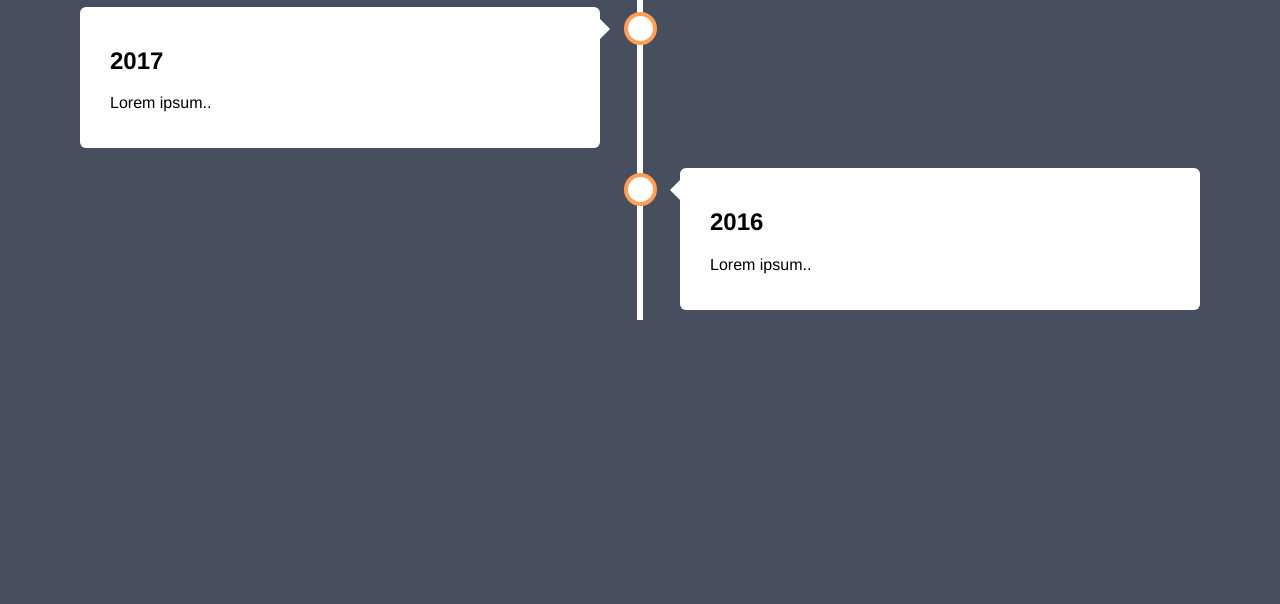
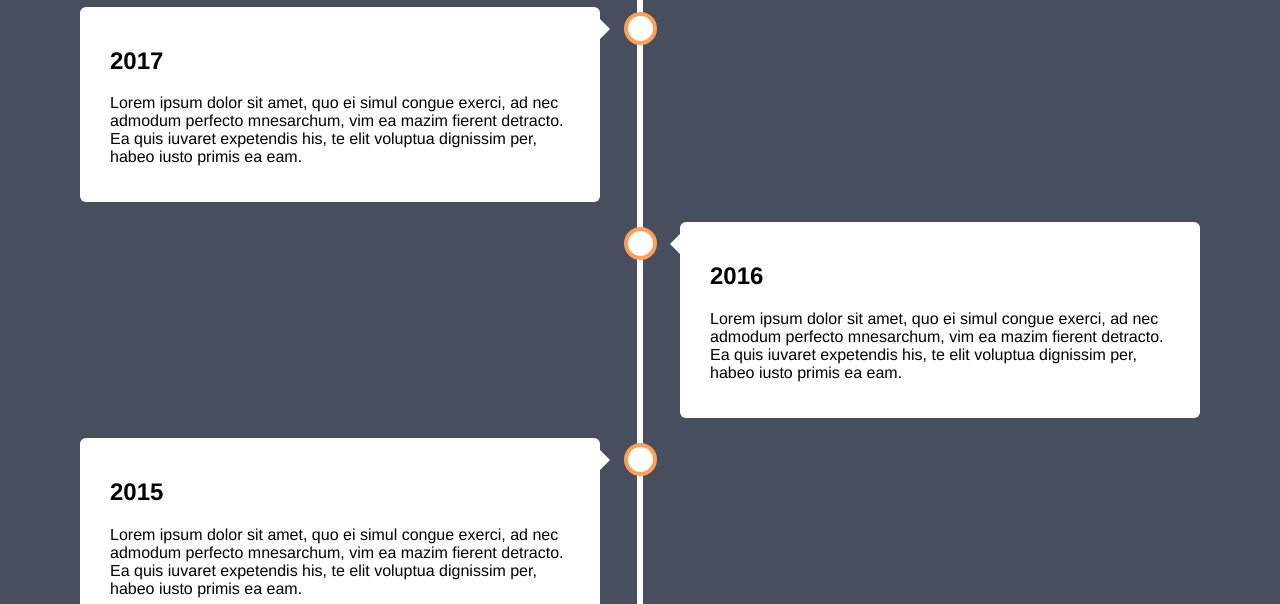
Before and after one commit to maxvfischer/maxvfischer.github.io, a plain HTML site: page index.html in a window 1280 px wide. Shown: the part 196-800 px from the top of the page. Drawn offline with Linux system fonts and the light colour scheme.

Commit message:
Try new timeline

```diff
--- a/index.html
+++ b/index.html
@@ -1,5 +1,141 @@
+<html>
 <head>
-    <link rel="stylesheet" type="text/css" href=".css">
+<meta name="viewport" content="width=device-width, initial-scale=1.0">
+<style>
+* {
+  box-sizing: border-box;
+}
+
+body {
+  background-color: #474e5d;
+  font-family: Helvetica, sans-serif;
+}
+
+/* The actual timeline (the vertical ruler) */
+.timeline {
+  position: relative;
+  max-width: 1200px;
+  margin: 0 auto;
+}
+
+/* The actual timeline (the vertical ruler) */
+.timeline::after {
+  content: '';
+  position: absolute;
+  width: 6px;
+  background-color: white;
+  top: 0;
+  bottom: 0;
+  left: 50%;
+  margin-left: -3px;
+}
+
+/* Container around content */
+.container {
+  padding: 10px 40px;
+  position: relative;
+  background-color: inherit;
+  width: 50%;
+}
+
+/* The circles on the timeline */
+.container::after {
+  content: '';
+  position: absolute;
+  width: 25px;
+  height: 25px;
+  right: -17px;
+  background-color: white;
+  border: 4px solid #FF9F55;
+  top: 15px;
+  border-radius: 50%;
+  z-index: 1;
+}
+
+/* Place the container to the left */
+.left {
+  left: 0;
+}
+
+/* Place the container to the right */
+.right {
+  left: 50%;
+}
+
+/* Add arrows to the left container (pointing right) */
+.left::before {
+  content: " ";
+  height: 0;
+  position: absolute;
+  top: 22px;
+  width: 0;
+  z-index: 1;
+  right: 30px;
+  border: medium solid white;
+  border-width: 10px 0 10px 10px;
+  border-color: transparent transparent transparent white;
+}
+
+/* Add arrows to the right container (pointing left) */
+.right::before {
+  content: " ";
+  height: 0;
+  position: absolute;
+  top: 22px;
+  width: 0;
+  z-index: 1;
+  left: 30px;
+  border: medium solid white;
+  border-width: 10px 10px 10px 0;
+  border-color: transparent white transparent transparent;
+}
+
+/* Fix the circle for containers on the right side */
+.right::after {
+  left: -16px;
+}
+
+/* The actual content */
+.content {
+  padding: 20px 30px;
+  background-color: white;
+  position: relative;
+  border-radius: 6px;
+}
+
+/* Media queries - Responsive timeline on screens less than 600px wide */
+@media screen and (max-width: 600px) {
+  /* Place the timelime to the left */
+  .timeline::after {
+  left: 31px;
+  }
+
+  /* Full-width containers */
+  .container {
+  width: 100%;
+  padding-left: 70px;
+  padding-right: 25px;
+  }
+
+  /* Make sure that all arrows are pointing leftwards */
+  .container::before {
+  left: 60px;
+  border: medium solid white;
+  border-width: 10px 10px 10px 0;
+  border-color: transparent white transparent transparent;
+  }
+
+  /* Make sure all circles are at the same spot */
+  .left::after, .right::after {
+  left: 15px;
+  }
+
+  /* Make all right containers behave like the left ones */
+  .right {
+  left: 0%;
+  }
+}
+</style>
 </head>
 <body>
 <div align="center">
@@ -10,14 +146,40 @@
   <div class="container left">
     <div class="content">
       <h2>2017</h2>
-                <p>Lorem ipsum..</p>
+      <p>Lorem ipsum dolor sit amet, quo ei simul congue exerci, ad nec admodum perfecto mnesarchum, vim ea mazim fierent detracto. Ea quis iuvaret expetendis his, te elit voluptua dignissim per, habeo iusto primis ea eam.</p>
     </div>
   </div>
   <div class="container right">
     <div class="content">
       <h2>2016</h2>
-                <p>Lorem ipsum..</p>
+      <p>Lorem ipsum dolor sit amet, quo ei simul congue exerci, ad nec admodum perfecto mnesarchum, vim ea mazim fierent detracto. Ea quis iuvaret expetendis his, te elit voluptua dignissim per, habeo iusto primis ea eam.</p>
+    </div>
+  </div>
+  <div class="container left">
+    <div class="content">
+      <h2>2015</h2>
+      <p>Lorem ipsum dolor sit amet, quo ei simul congue exerci, ad nec admodum perfecto mnesarchum, vim ea mazim fierent detracto. Ea quis iuvaret expetendis his, te elit voluptua dignissim per, habeo iusto primis ea eam.</p>
+    </div>
+  </div>
+  <div class="container right">
+    <div class="content">
+      <h2>2012</h2>
+      <p>Lorem ipsum dolor sit amet, quo ei simul congue exerci, ad nec admodum perfecto mnesarchum, vim ea mazim fierent detracto. Ea quis iuvaret expetendis his, te elit voluptua dignissim per, habeo iusto primis ea eam.</p>
+    </div>
+  </div>
+  <div class="container left">
+    <div class="content">
+      <h2>2011</h2>
+      <p>Lorem ipsum dolor sit amet, quo ei simul congue exerci, ad nec admodum perfecto mnesarchum, vim ea mazim fierent detracto. Ea quis iuvaret expetendis his, te elit voluptua dignissim per, habeo iusto primis ea eam.</p>
+    </div>
+  </div>
+  <div class="container right">
+    <div class="content">
+      <h2>2007</h2>
+      <p>Lorem ipsum dolor sit amet, quo ei simul congue exerci, ad nec admodum perfecto mnesarchum, vim ea mazim fierent detracto. Ea quis iuvaret expetendis his, te elit voluptua dignissim per, habeo iusto primis ea eam.</p>
     </div>
   </div>
 </div>
+
 </body>
+</html>
```
Also changed, not shown: index.css (renamed from .css). Lines whose indentation alone changed are shown as unchanged.
